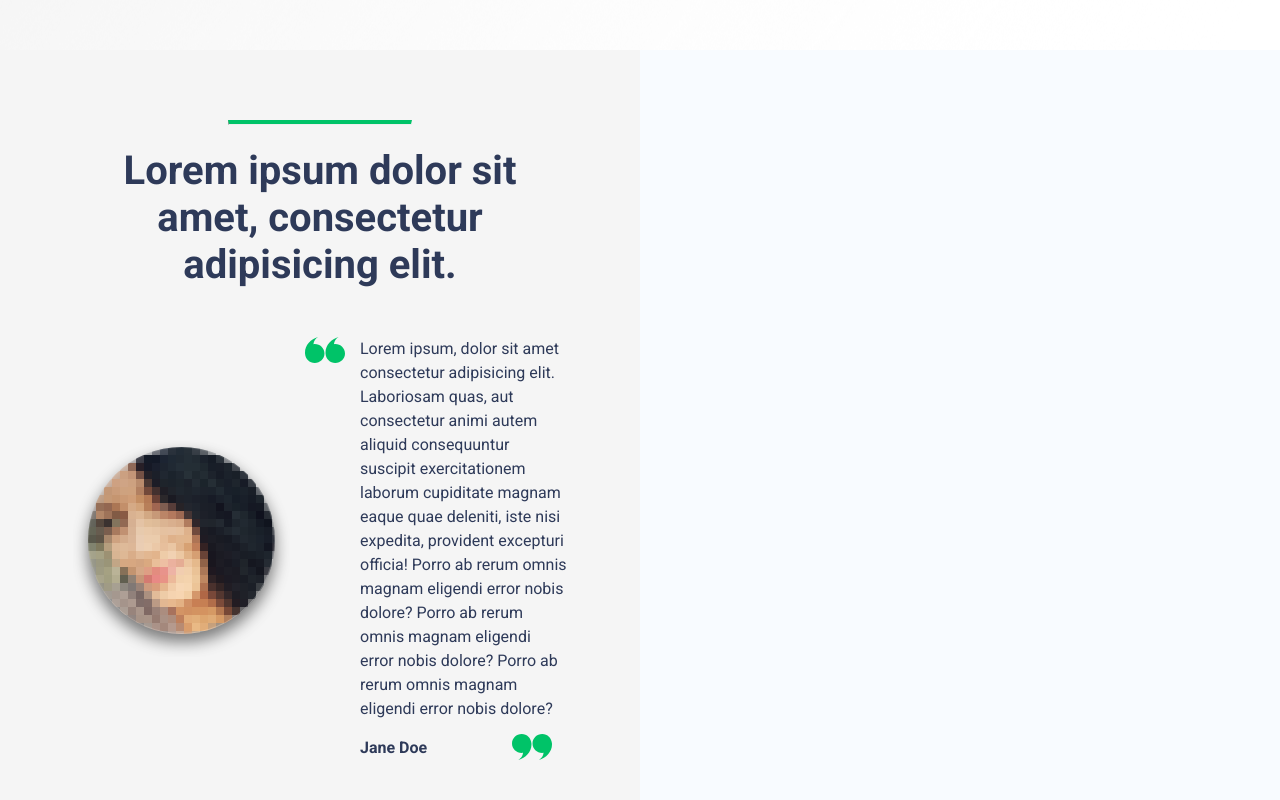
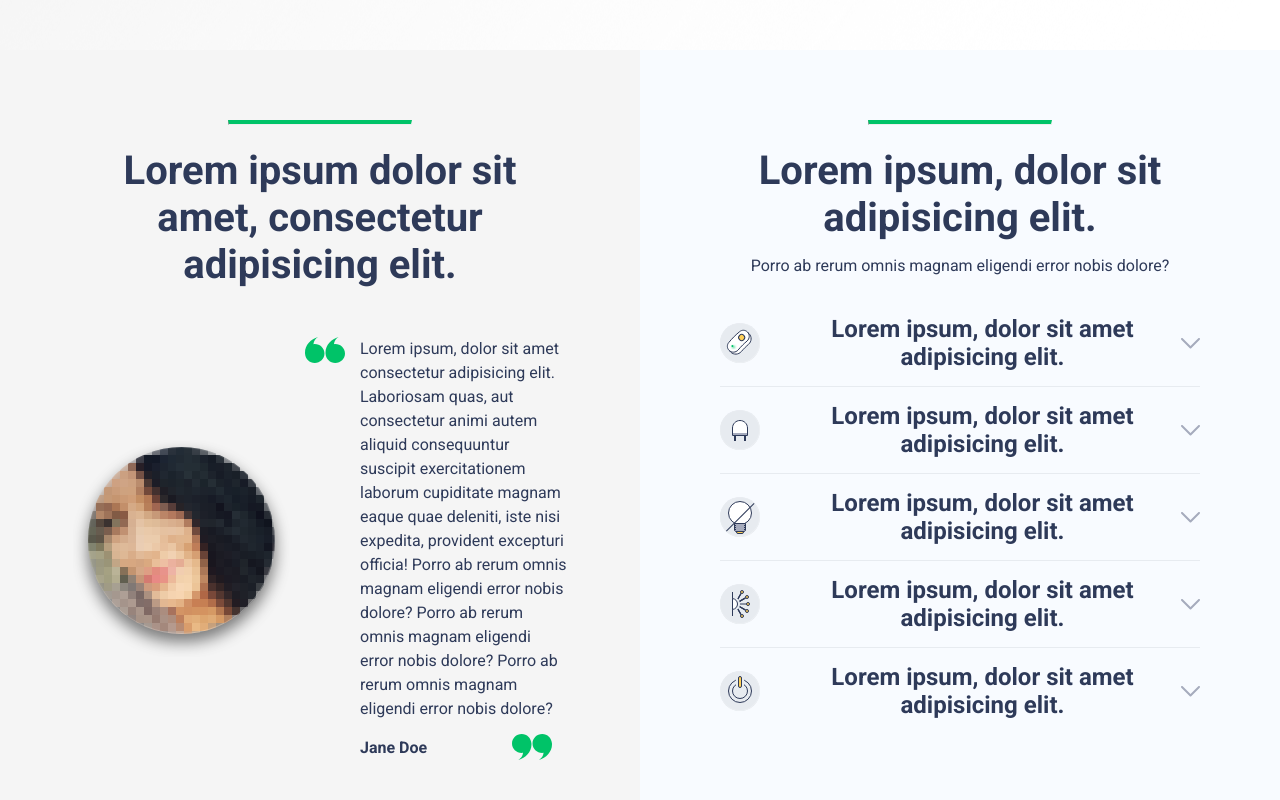
Before and after one commit to sed9xa/Product24, a Vue app: page / in a window 1280 px wide. Shown: the part 1060-1860 px from the top of the page. Built offline with nearby package versions, Linux system fonts and the light colour scheme.

Commit message:
trying to add svg hover

```diff
--- a/src/App.vue
+++ b/src/App.vue
@@ -38,6 +38,6 @@ h3 {
 }
 .footer{
   display: flex;
-  height: 830px;
+  min-height: 830px;
 }
 </style>
--- a/src/components/UI/productTitle.vue
+++ b/src/components/UI/productTitle.vue
@@ -1,7 +1,7 @@
 <template>
-  <div class="main__title-block">
-    <hr class="main__line" />
-    <h1 class="main__title"><slot></slot></h1>
+  <div class="product__title-block">
+    <hr class="product__line" />
+    <h1 class="product__title"><slot></slot></h1>
   </div>
 </template>
 
@@ -10,12 +10,12 @@ export default {};
 </script>
 
 <style>
-.main__line {
+.product__line {
   border-top: 4px solid #00c368;
   width: 184px;
   margin: auto;
 }
-.main__title {
+.product__title {
   margin-top: 22px;
   font-weight: 700;
   font-size: 40px;
--- /dev/null
+++ b/src/components/answerToggler.vue
@@ -0,0 +1,73 @@
+<template>
+  <div class="answer__toggler">
+    <div class="toggler__show">
+      <div class="toggler__title-block">
+        <div class="toggler__pic">
+          <img class="toggler__pic-img" :src="answer.imgSrc" alt="" />
+        </div>
+        <h3
+          class="toggler__title"
+          :style="{ color: answer.active ? '#00C368' : '' }"
+        >
+          {{ answer.title }}
+        </h3>
+      </div>
+
+      <img
+        @click="this.$emit('textToggle', answer.id)"
+        src="@/assets/images/arrowIcon.svg"
+        alt=""
+        class="toggler__arrow"
+      />
+    </div>
+    <div class="toggler__hide" v-if="answer.active">
+      <p class="toggler__text">{{ answer.text }}</p>
+    </div>
+  </div>
+</template>
+
+<script>
+export default {
+  props: {
+    answer: Object,
+  },
+};
+</script>
+
+<style>
+.answer__toggler {
+    padding: 15px 0;
+}
+.toggler__show {
+  display: flex;
+  align-items: center;
+  justify-content: space-between;
+}
+.toggler__pic {
+  width: 40px;
+  height: 40px;
+  border-radius: 50%;
+  background-color: #e7ebf0;
+  margin-right: 24px;
+}
+.toggler__pic-img {
+}
+.toggler__title-block {
+  display: flex;
+  align-items: center;
+}
+.toggler__title {
+  font-weight: 700;
+  font-size: 24px;
+}
+.toggler__arrow {
+  cursor: pointer;
+}
+.toggler__hide {
+}
+.toggler__text {
+  max-width: 560px;
+  margin-left: 65px;
+  text-align: left;
+}
+</style>
--- a/src/components/berryBlock.vue
+++ b/src/components/berryBlock.vue
@@ -17,8 +17,7 @@ export default {
 .berry__block {
   max-width: 200px;
 }
-.berry__block-img {
-}
-.berry__block-text {
+.berry__block-img{
+  fill: green;
 }
 </style>
--- a/src/components/productAnswers.vue
+++ b/src/components/productAnswers.vue
@@ -1,16 +1,113 @@
 <template>
-  <section class="answers"></section>
+  <section class="answers">
+    <div class="answers__container">
+      <div class="answers__inner">
+        <product-title class="answers__title"
+          >Lorem ipsum, dolor sit adipisicing elit.</product-title
+        >
+        <p class="answers__subtitle">
+          Porro ab rerum omnis magnam eligendi error nobis dolore?
+        </p>
+        <div class="answers__togglers">
+          <answer-toggler
+            v-for="answer in answers"
+            :key="answer.id"
+            :answer="answer"
+            @textToggle="textToggle"
+            class="answers__toggler"
+          ></answer-toggler>
+        </div>
+      </div>
+    </div>
+  </section>
 </template>
 
 <script>
+import answerToggler from "./answerToggler.vue";
+import ProductTitle from "./UI/productTitle.vue";
 export default {
-
-}
+  components: { answerToggler, ProductTitle },
+  data() {
+    return {
+      answers: [
+        {
+          id: 1,
+          title: "Lorem ipsum, dolor sit amet adipisicing elit.",
+          text: "Lorem ipsum, dolor sit amet adipisicing elit.Laboriosam quas, aut consectetur animi autem aliquid consequuntur suscipit exercitationem laborum cupiditate magnam eaque quae delenit",
+          imgSrc: require("@/assets/images/answersIcons/ellipseCircle.svg"),
+          active: false,
+        },
+        {
+          id: 2,
+          title: "Lorem ipsum, dolor sit amet adipisicing elit.",
+          text: "Lorem ipsum, dolor sit amet adipisicing elit.Laboriosam quas, aut consectetur animi autem aliquid consequuntur suscipit exercitationem laborum cupiditate magnam eaque quae delenit",
+          imgSrc: require("@/assets/images/answersIcons/led.svg"),
+          active: false,
+        },
+        {
+          id: 3,
+          title: "Lorem ipsum, dolor sit amet adipisicing elit.",
+          text: "Lorem ipsum, dolor sit amet adipisicing elit.Laboriosam quas, aut consectetur animi autem aliquid consequuntur suscipit exercitationem laborum cupiditate magnam eaque quae delenit",
+          imgSrc: require("@/assets/images/answersIcons/lightsOff.svg"),
+          active: false,
+        },
+        {
+          id: 4,
+          title: "Lorem ipsum, dolor sit amet adipisicing elit.",
+          text: "Lorem ipsum, dolor sit amet adipisicing elit.Laboriosam quas, aut consectetur animi autem aliquid consequuntur suscipit exercitationem laborum cupiditate magnam eaque quae delenit",
+          imgSrc: require("@/assets/images/answersIcons/splitter.svg"),
+          active: false,
+        },
+        {
+          id: 5,
+          title: "Lorem ipsum, dolor sit amet adipisicing elit.",
+          text: "Lorem ipsum, dolor sit amet adipisicing elit.Laboriosam quas, aut consectetur animi autem aliquid consequuntur suscipit exercitationem laborum cupiditate magnam eaque quae delenit",
+          imgSrc: require("@/assets/images/answersIcons/powerOff.svg"),
+          active: false,
+        },
+      ],
+    };
+  },
+  methods: {
+    textToggle(id) {
+      for (let i = 0; i < this.answers.length; i++) {
+        this.answers[i].active = false;
+        if (this.answers[i].id === id) {
+          if (this.answers[i].active) {
+            this.answers[i].active = false;
+          } else {
+            this.answers[i].active = true;
+          }
+        }
+      }
+    },
+  },
+};
 </script>
 
 <style>
-.answers{
-    background-color: #F8FBFF;
-    width: 50%;
+.answers {
+  background-color: #f8fbff;
+  width: 50%;
+}
+.answers__container {
+  margin: 70px 80px 0;
+}
+.answers__inner {
+}
+.answers__title {
+  max-width: 500px;
+  margin: 0 auto 15px;
+}
+.answers__subtitle {
+  margin-bottom: 25px;
+}
+.answers__togglers {
+}
+.answers__toggler {
+  border-bottom: 1px solid #e7ebf0;
+}
+.answers__toggler:last-child {
+  border: none;
 }
 </style>
--- a/src/components/productBlog.vue
+++ b/src/components/productBlog.vue
@@ -76,8 +76,6 @@ export default {
 .blog__container {
   margin: 70px 73px 0;
 }
-.blog__inner {
-}
 .blog__title {
   margin-bottom: 49px;
 }
@@ -86,8 +84,7 @@ export default {
   align-items: center;
   margin-bottom: 134px;
 }
-.bigitem__img {
-}
+
 .bigitem__content {
   position: relative;
   text-align: left;
@@ -121,8 +118,6 @@ export default {
   justify-content: space-between;
   align-items: center;
 }
-.blog__smallitem-left {
-}
 .blog__smallitem {
   display: flex;
   width: 49%;
@@ -142,6 +137,5 @@ export default {
   transform: translateY(-5px);
   margin-right: 20px;
 }
-.blog__smallitem-right {
-}
+
 </style>
--- a/src/components/productMain.vue
+++ b/src/components/productMain.vue
@@ -61,12 +61,6 @@ export default {
   background-position: center;
   background-image: url("@/assets/images/mainBg.png");
 }
-.main__title-block {
-}
-.main__inner {
-}
-.main__title-block {
-}
 .main__berry {
   max-width: 950px;
   margin: 70px auto 0;
--- a/src/components/productNav.vue
+++ b/src/components/productNav.vue
@@ -12,6 +12,8 @@
           </a>
           <div class="navbar__items">
             <nav-item
+              @mouseenter="item.disabled = false"
+              @mouseleave="item.disabled = true"
               class="navbar_item"
               v-for="item in navItems"
               :key="item.id"
@@ -34,7 +36,7 @@ export default {
       navItems: [
         { id: "1", text: "NavItem1", disabled: true },
         { id: "2", text: "NavItem2", disabled: true },
-        { id: "3", text: "NavItem3", disabled: false },
+        { id: "3", text: "NavItem3", disabled: true },
       ],
     };
   },
@@ -55,10 +57,10 @@ export default {
   margin: 0 4vw;
   flex-grow: 1;
 }
-.navbar__inner{
-    display: flex;
-    align-items: center;
-    justify-content: space-between;
+.navbar__inner {
+  display: flex;
+  align-items: center;
+  justify-content: space-between;
 }
 .navbar__links {
   display: flex;
@@ -74,6 +76,7 @@ export default {
 }
 .navbar_item {
   margin-left: 8vw;
+   transition: 0.2s;
 }
 .navbat__exit {
   height: 32px;
```
Also changed, not shown: src/assets/images/mainIcons/pad.vue (added, +112 -0 lines), src/assets/images/mainIcons/pad.svg (deleted).
